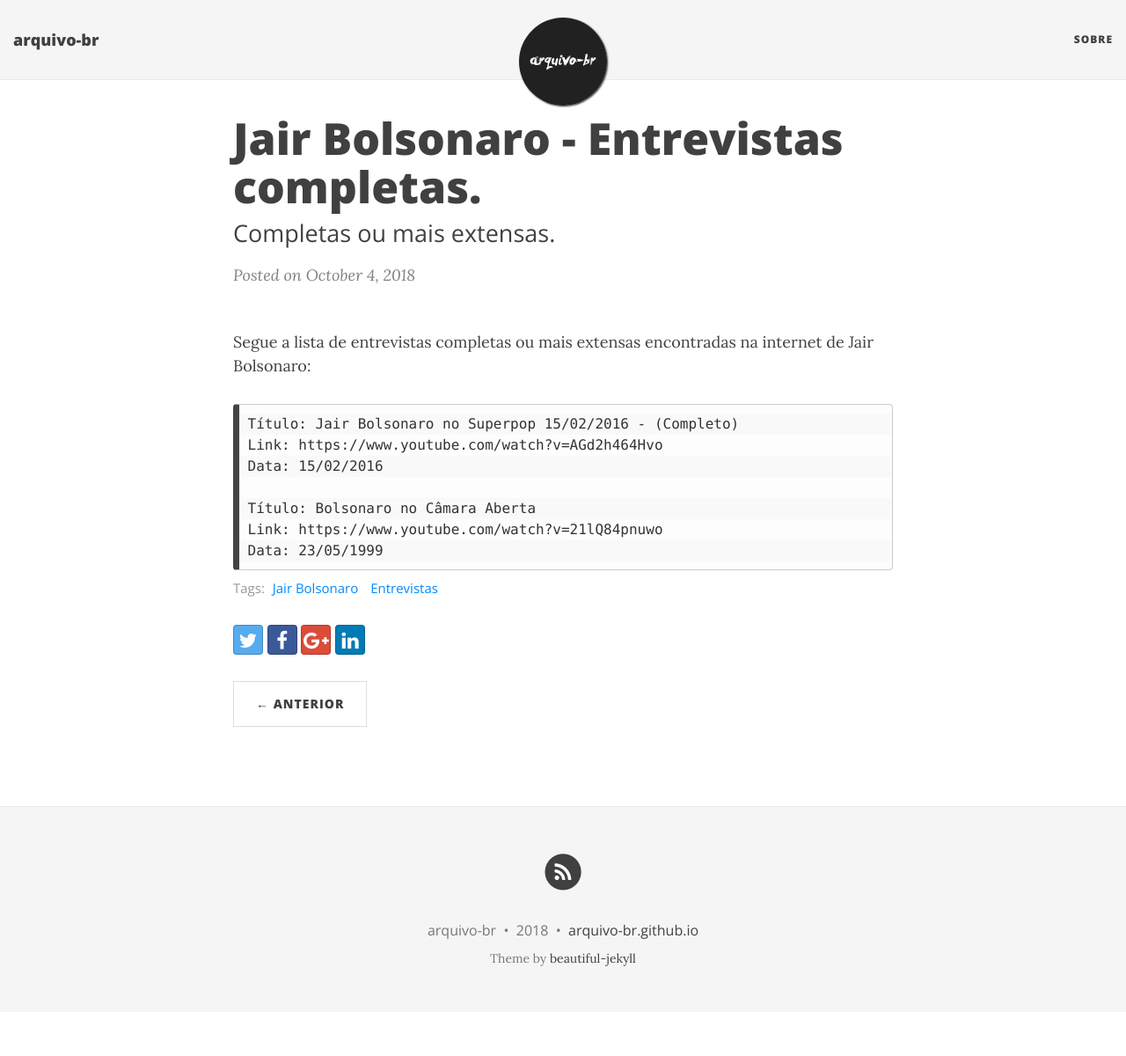
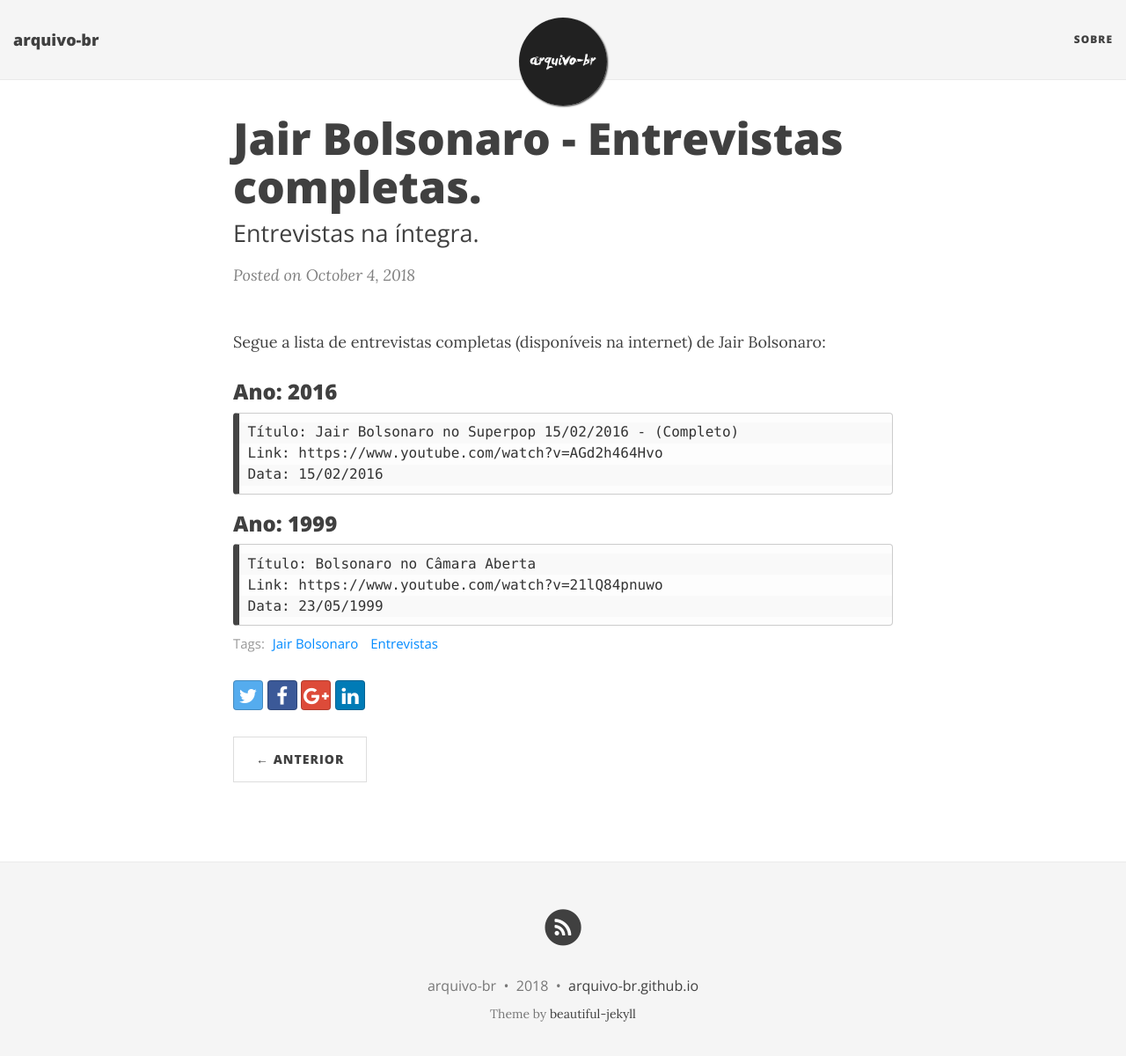
Before and after one commit to arquivo-br/arquivo-br.github.io, a Jekyll site: the page built from _posts/2018-10-04-jair-bolsonaro-entrevistas-completas.md, in a window 1280 px wide and 1213 px high. Shown: the top 1200 px of the window at 88% size. Built offline with Jekyll 4.4.1, drawn with Linux system fonts in a browser that asks for light colours; nearby versions of some CDN libraries.

Commit message:
Edição de sub títulos e divisão de links por anos.

```diff
--- a/_posts/2018-10-04-jair-bolsonaro-entrevistas-completas.md
+++ b/_posts/2018-10-04-jair-bolsonaro-entrevistas-completas.md
@@ -1,16 +1,20 @@
 ---
 layout: post
 title: Jair Bolsonaro - Entrevistas completas.
-subtitle: Completas ou mais extensas.
+subtitle: Entrevistas na íntegra.
 tags: [Jair Bolsonaro, Entrevistas]
 ---
 
-Segue a lista de entrevistas completas ou mais extensas encontradas na internet de Jair Bolsonaro:
+Segue a lista de entrevistas completas (disponíveis na internet) de Jair Bolsonaro:
+
+### Ano: 2016
 
     Título: Jair Bolsonaro no Superpop 15/02/2016 - (Completo)
     Link: https://www.youtube.com/watch?v=AGd2h464Hvo
     Data: 15/02/2016
 
+### Ano: 1999
+
     Título: Bolsonaro no Câmara Aberta
     Link: https://www.youtube.com/watch?v=21lQ84pnuwo
     Data: 23/05/1999
```
